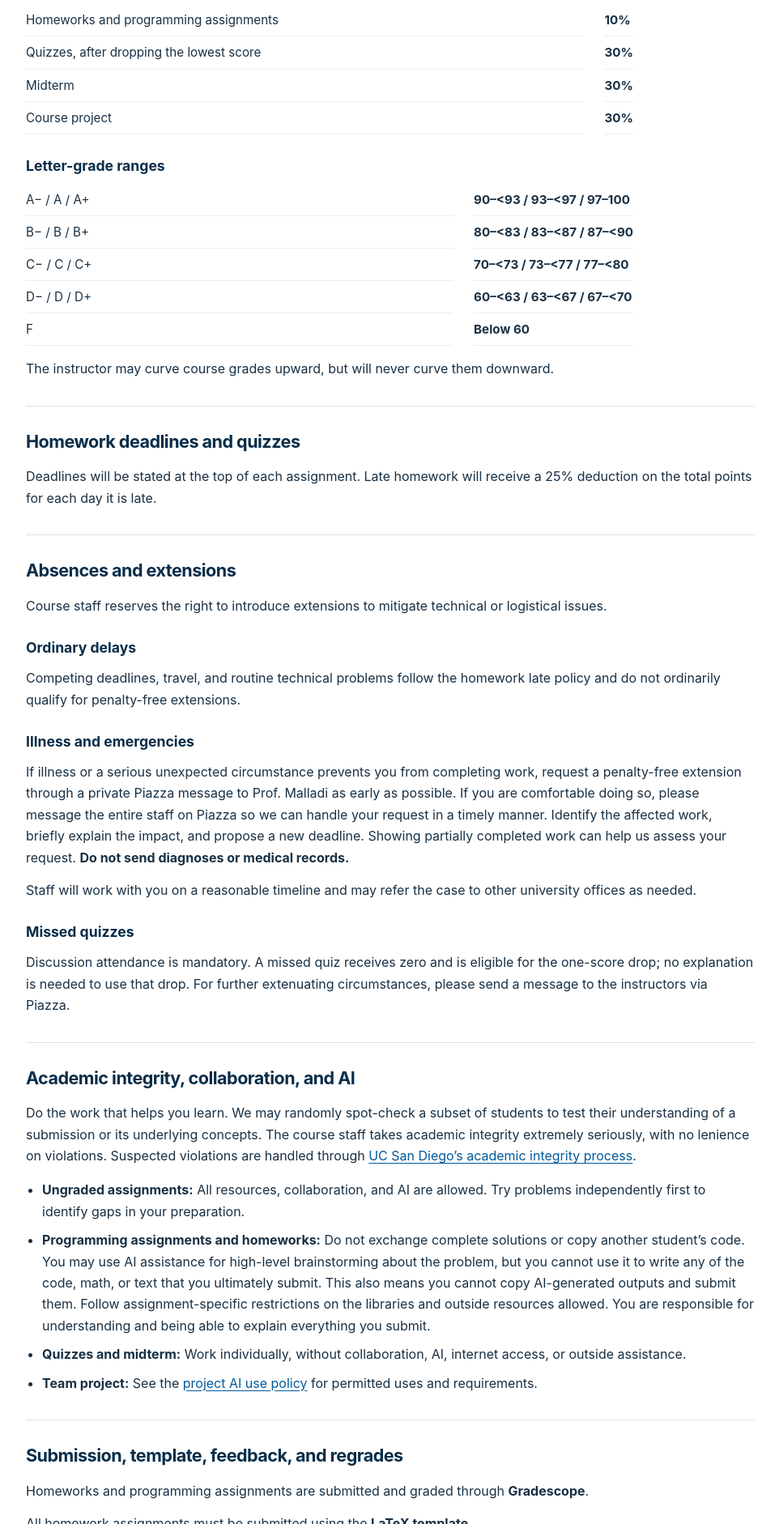
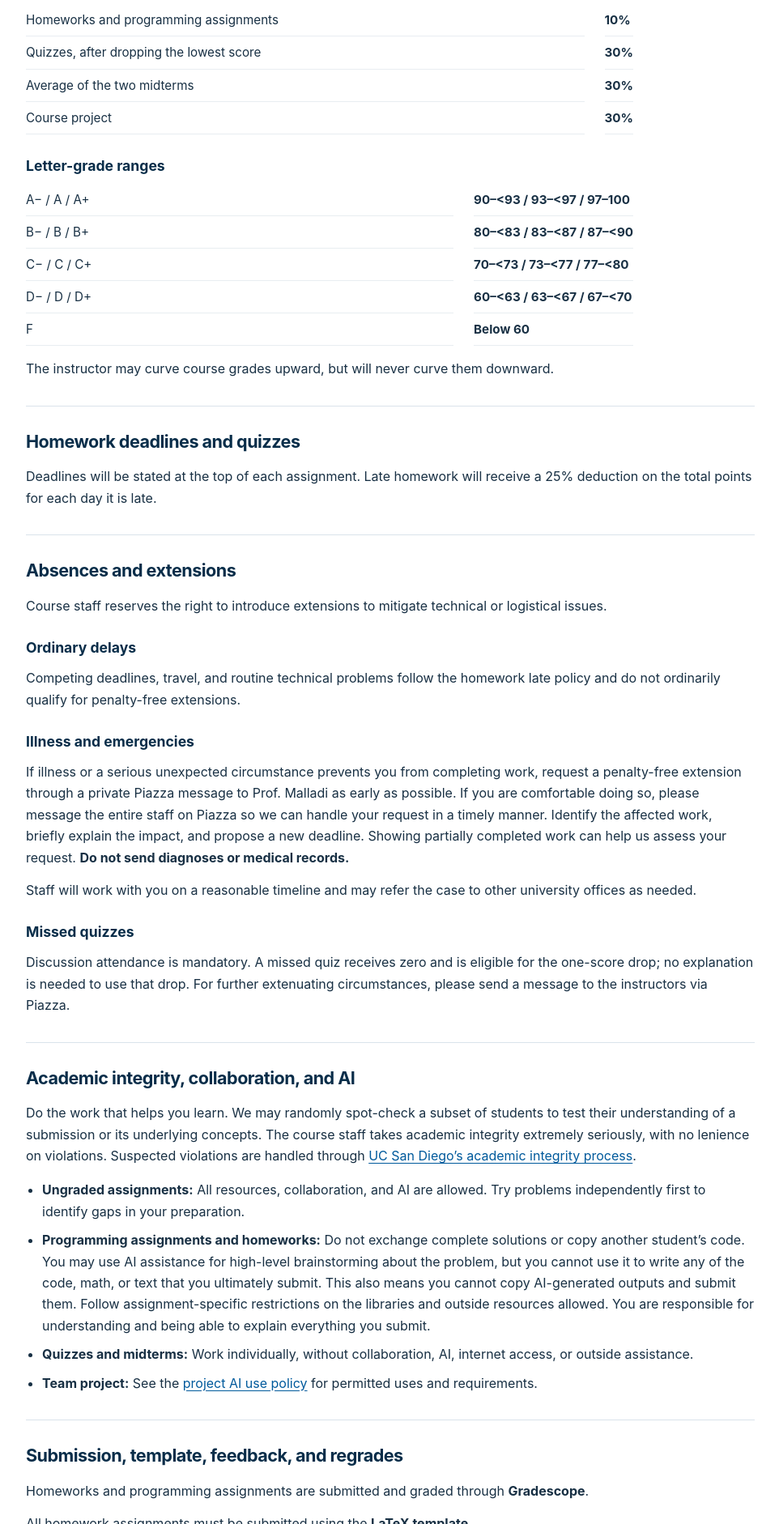
Before and after one commit to sadhikamalladi/cs151b-fa26, a plain HTML site: page grading.html in a window 1280 px wide. Shown: the part 1039-2921 px from the top of the page at 81% size, without its empty margins (158-1120 px from the left). Drawn offline with Linux system fonts and the light colour scheme.

Commit message:
Clarify that two midterms average to 30 percent of course grade

```diff
--- a/grading.html
+++ b/grading.html
@@ -23,7 +23,7 @@
 <dl class="grades">
 <dt>Homeworks and programming assignments</dt><dd>10%</dd>
 <dt>Quizzes, after dropping the lowest score</dt><dd>30%</dd>
-<dt>Midterm</dt><dd>30%</dd>
+<dt>Average of the two midterms</dt><dd>30%</dd>
 <dt>Course project</dt><dd>30%</dd>
 </dl>
 <h3>Letter-grade ranges</h3>
@@ -67,7 +67,7 @@
     This also means you cannot copy AI-generated outputs and submit them.
     Follow assignment-specific restrictions on the libraries and outside resources allowed.
     You are responsible for understanding and being able to explain everything you submit.</li>
-<li><strong>Quizzes and midterm:</strong> Work individually, without collaboration, AI, internet access, or outside assistance.</li>
+<li><strong>Quizzes and midterms:</strong> Work individually, without collaboration, AI, internet access, or outside assistance.</li>
 <li><strong>Team project:</strong> See the <a href="project.html#ai-policy">project AI use policy</a> for permitted uses and requirements.</li>
 </ul>
 </section>
```
